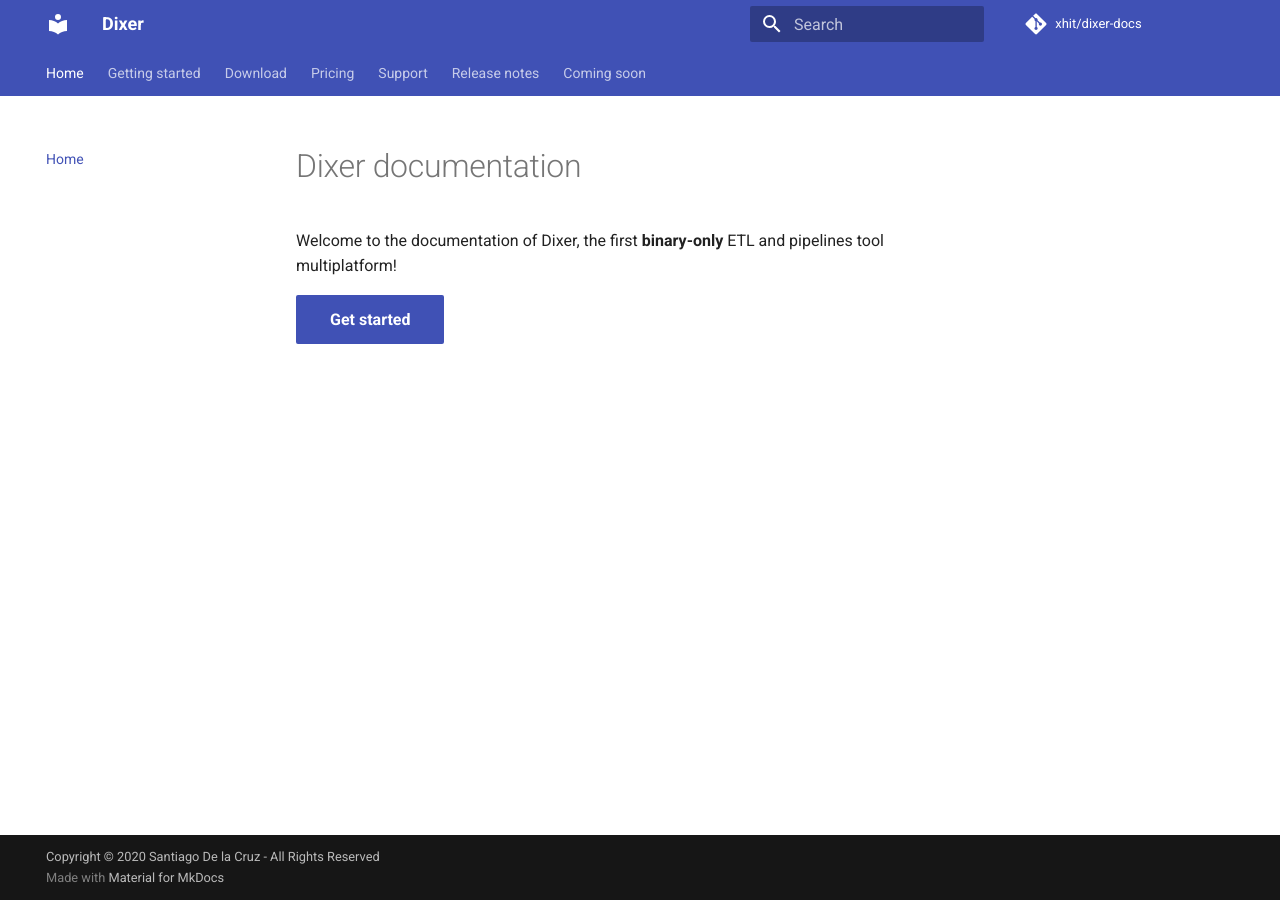
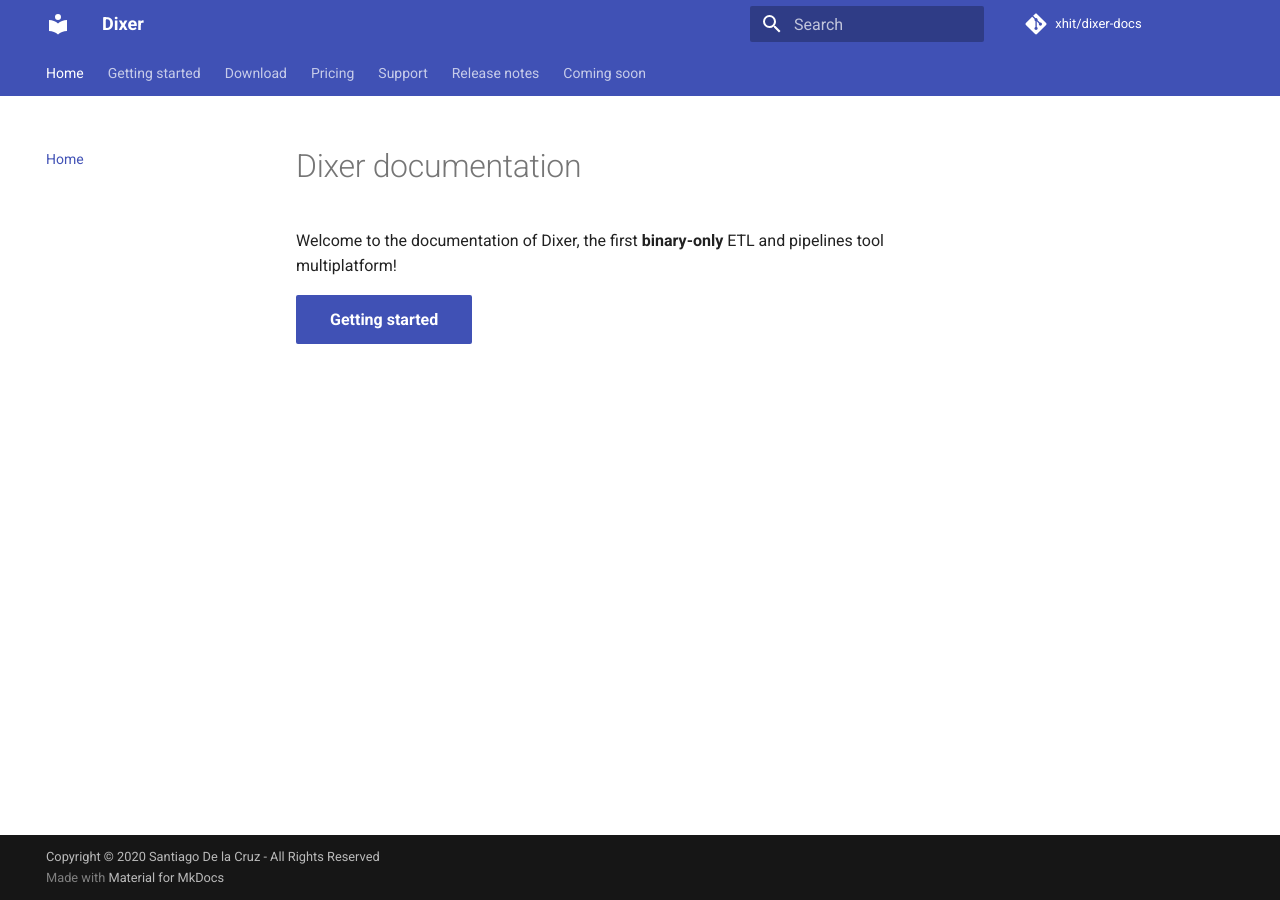
Before and after one commit to Dixer-ETL/dixer-docs, an MkDocs documentation site: the page built from docs/index.md, in a window 1280 px wide. Built offline with MkDocs 1.6.1 and Material for MkDocs 9.7.7, drawn with Linux system fonts in a browser that asks for light colours; comment, search, counter and statistics services are not loaded.

Commit message:
Fix link to getting started and define licensed OS

```diff
--- a/docs/index.md
+++ b/docs/index.md
@@ -2,4 +2,4 @@
 
 Welcome to the documentation of Dixer, the first **binary-only** ETL and pipelines tool multiplatform!
 
-<a href="getting-started/" title="Getting Started" class="md-button md-button--primary"> Get started </a>
+<a href="Getting-started/" title="Getting Started" class="md-button md-button--primary"> Getting started </a>
```
Also changed, not shown: docs/Pricing.md (+1 -1 lines).
